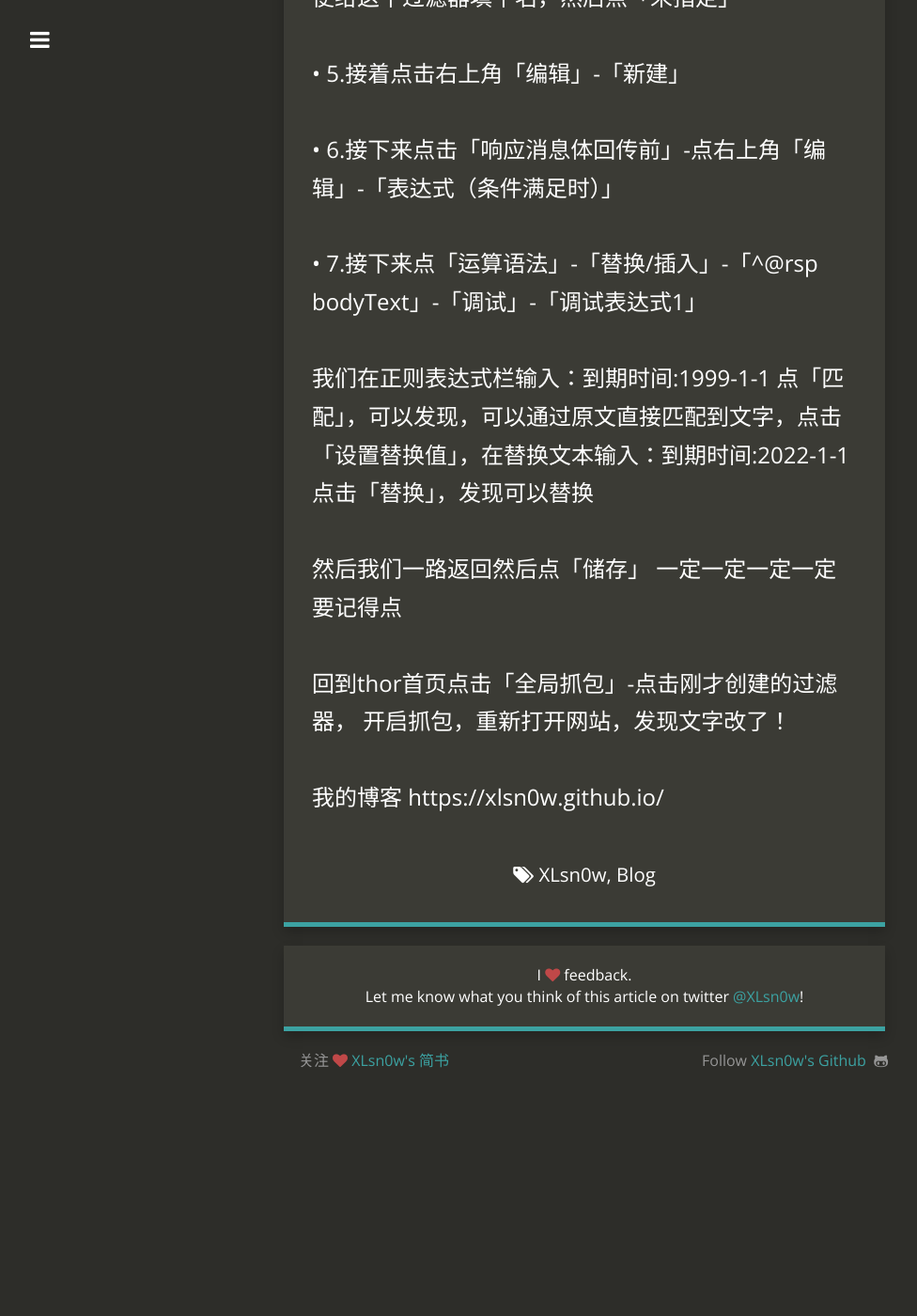
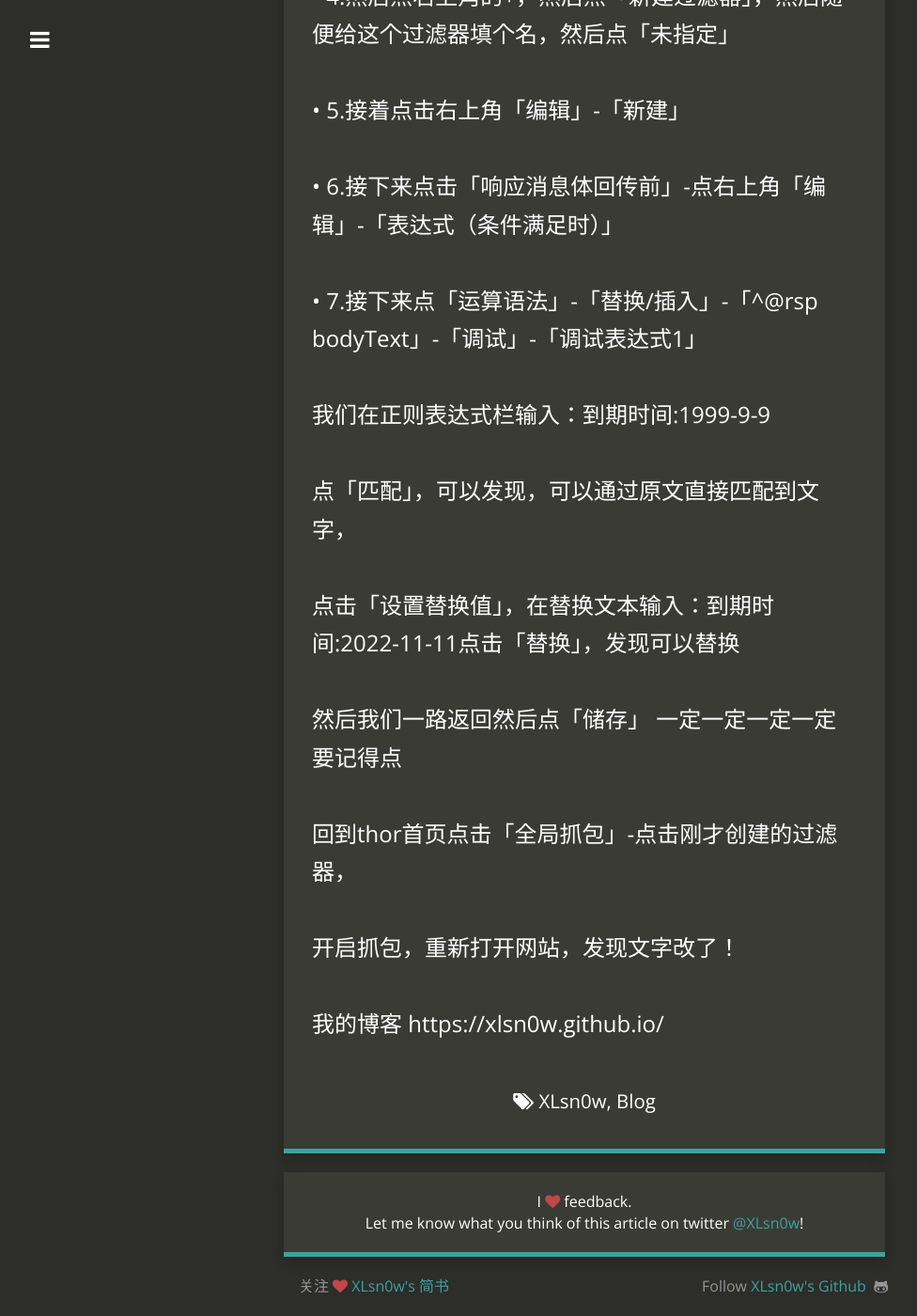
Before and after one commit to XLsn0w/XLsn0w.github.io, a Jekyll site: the page built from _posts/2022-09-27-XLsn0w.md, in a window 1280 px wide and 1400 px high, scrolled down 4285 px. Shown: the whole window at 94% size, without its empty margins (18-994 px from the left). Built offline with Jekyll 4.4.1, drawn with Linux system fonts in a browser that asks for light colours; nearby versions of some CDN libraries; before the commit the page ends 5444 px from its top, so only the background shows below that; some of the changed text lies outside the part shown.

Commit message:
Update 2022-09-27-XLsn0w.md

```diff
--- a/_posts/2022-09-27-XLsn0w.md
+++ b/_posts/2022-09-27-XLsn0w.md
@@ -22,13 +22,13 @@ tags:
 
 •    1.打开Thor，点击蓝色的闪电开关
 初次使用会提示你要配置Thor，那么我们就根据他的提示一步一步配置
+
 •    2.提示弹窗点击「现在开启」
 ![](https://github.com/XLsn0w/XLsn0w.github.io/blob/master/Assets/Thor1.jpg?raw=true)
 
 •    3.然后点击「安装证书到系统」，这时候会弹窗，点击「允许」
 
-•    4.打开「设置」，点击上面的「已下载描述文件」
-然后点击「安装」，完成安装
+•    4.打开「设置」，点击上面的「已下载描述文件」 然后点击「安装」，完成安装
 
 •    5.接着，打开「设置」-「关于本机」-「证书信任设置」开启刚刚加入的Thor
 
@@ -39,6 +39,7 @@ tags:
 ![](https://github.com/XLsn0w/XLsn0w.github.io/blob/master/Assets/Thor2.jpg?raw=true)
 
 •    1.开启抓包，打开thor点击闪电开启抓包，访问https://xlsn0w.cn/home.html
+
 •    2.页面加载出来后关闭抓包
 
 •    3.打开Thor，关闭抓包，点击「会话记录」，进入刚才抓到的记录，找到刚才抓到的页面，打开（如果太多没用的包就关掉没用的后台）
@@ -64,11 +65,16 @@ tags:
 
 •    7.接下来点「运算语法」-「替换/插入」-「^@rsp bodyText」-「调试」-「调试表达式1」
 
-我们在正则表达式栏输入：到期时间:1999-1-1 点「匹配」，可以发现，可以通过原文直接匹配到文字，点击「设置替换值」，在替换文本输入：到期时间:2022-1-1点击「替换」，发现可以替换
+我们在正则表达式栏输入：到期时间:1999-9-9
+
+点「匹配」，可以发现，可以通过原文直接匹配到文字，
+
+点击「设置替换值」，在替换文本输入：到期时间:2022-11-11点击「替换」，发现可以替换
 
 然后我们一路返回然后点「储存」 一定一定一定一定要记得点
 
 回到thor首页点击「全局抓包」-点击刚才创建的过滤器，
+
 开启抓包，重新打开网站，发现文字改了！
 
 我的博客  https://xlsn0w.github.io/
```
Also changed, not shown: other parts of _posts/2022-09-27-XLsn0w.md (+2 -2 lines).
